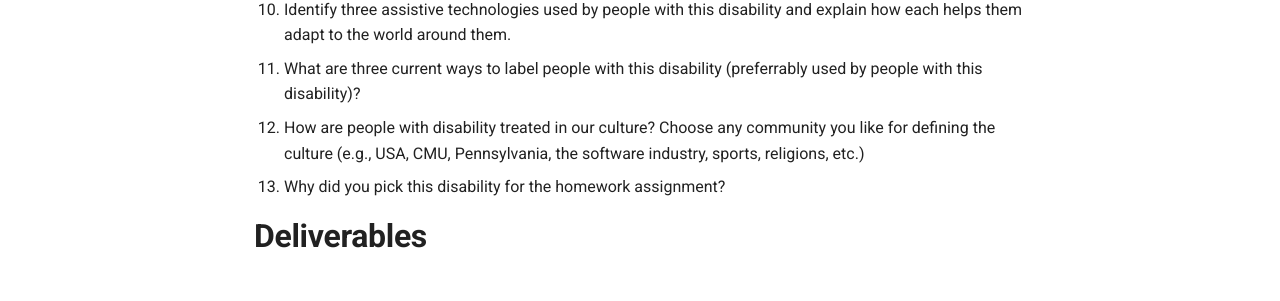
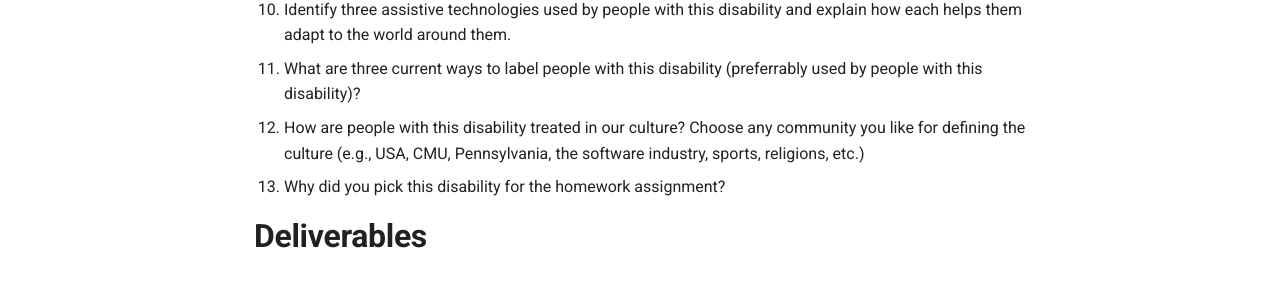
Before and after one commit to cmu-05-499/cmu-05-499.github.io, an MkDocs documentation site: the page built from docs/homework/HW2/index.md, in a window 1280 px wide and 900 px high, scrolled down 1062 px. Shown: the part 478-779 px from the top of the window. Built offline with MkDocs 1.6.1 and Material for MkDocs 9.7.7, drawn with Linux system fonts in a browser that asks for light colours.

Commit message:
Added missing word.

```diff
--- a/docs/homework/HW2/index.md
+++ b/docs/homework/HW2/index.md
@@ -38,7 +38,7 @@ Write an essay with information answering the following questions. Each question
 1. Identify three advocacy organizations associated with this disability. For each organization, write down one sentence about how this organization advocates for the disability.
 1. Identify three assistive technologies used by people with this disability and explain how each helps them adapt to the world around them.
 1. What are three current ways to label people with this disability (preferrably used by people with this disability)?
-1. How are people with disability treated in our culture? Choose any community you like for defining the culture (e.g., USA, CMU, Pennsylvania, the software industry, sports, religions, etc.)
+1. How are people with this disability treated in our culture? Choose any community you like for defining the culture (e.g., USA, CMU, Pennsylvania, the software industry, sports, religions, etc.)
 1. Why did you pick this disability for the homework assignment?
 
 # Deliverables
```
